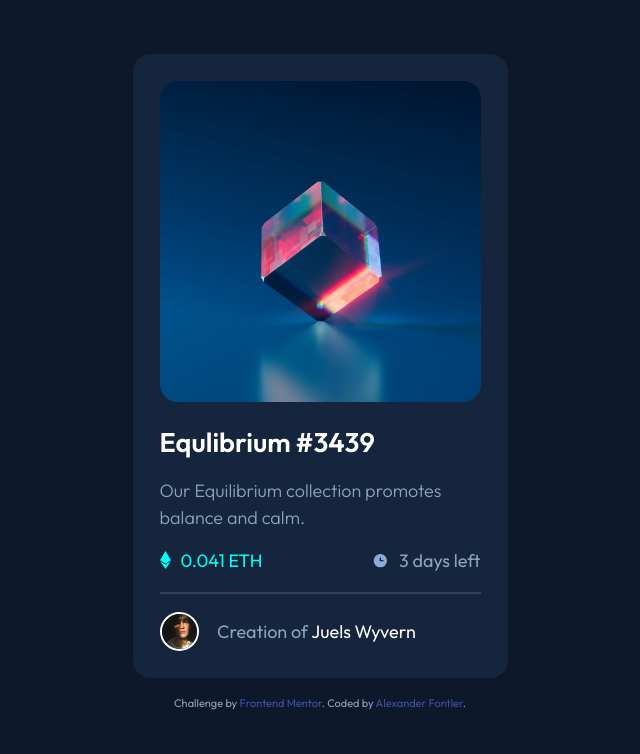
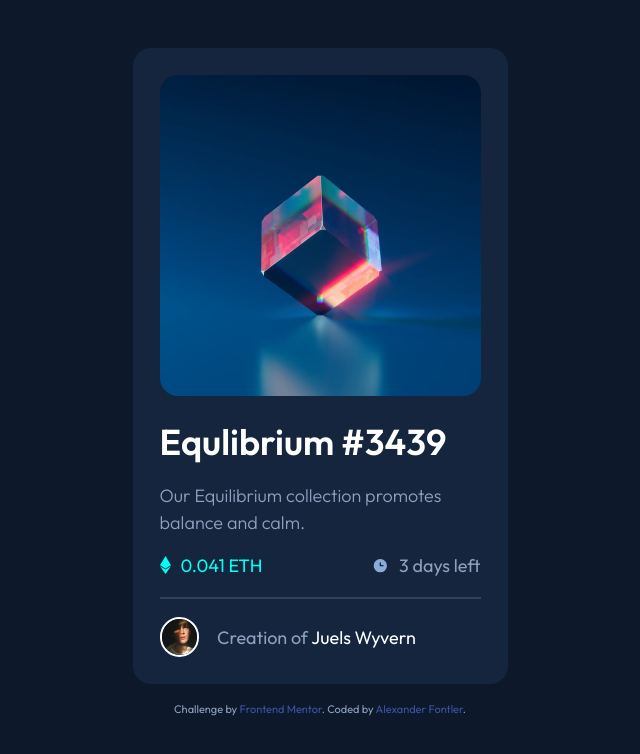
Before and after one commit to Fontler/NFT-Card, a plain HTML site: page index.html in a window 1280 px wide. Shown: the whole page, without its empty margins (320-960 px from the left). Drawn offline with Linux system fonts and the light colour scheme.

Commit message:
Changed heading for better accessibility

```diff
--- a/index.html
+++ b/index.html
@@ -16,7 +16,7 @@
           <div class="overlay"></div>
         </div>
         <div class="text-content">
-          <h2><a href="#">Equlibrium #3439</a></h2>
+          <h1><a href="#">Equlibrium #3439</a></h1>
           <p>Our Equilibrium collection promotes balance and calm.</p>
         </div>
         <ul>
--- a/scss/_main.scss
+++ b/scss/_main.scss
@@ -68,7 +68,7 @@ body {
           }
 
         .text-content {
-            h2, a {
+            h1, a {
                 color: $white;
                 font-weight: 600;
                 padding-bottom: 1rem;
```
Also changed, not shown: styles.css.
